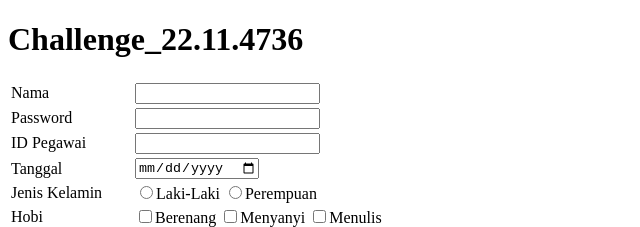
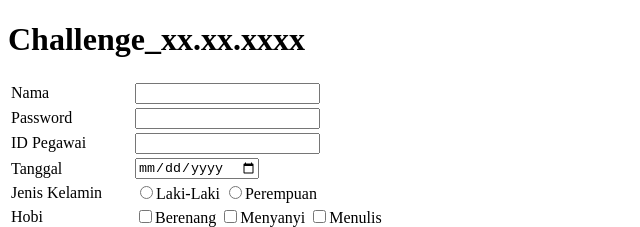
Before and after one commit to thedims29/Perkuliahan, a plain HTML site: page coba.html in a window 1280 px wide. Shown: the top 227 px of the page, 0-640 px from the left. Drawn offline with Linux system fonts and the light colour scheme.

Commit message:
percobaan

```diff
--- a/coba.html
+++ b/coba.html
@@ -5,9 +5,13 @@
     <meta name="viewport" content="width=device-width, initial-scale=1.0">
     <title>Challenge_22114736</title>
 </head>
+
+
+
 <body>
 
-    <h1>Challenge_22.11.4736</h1>
+    <h1>Challenge_xx.xx.xxxx</h1>
+
 
     <form action="" method="POST">
         <table>
```
